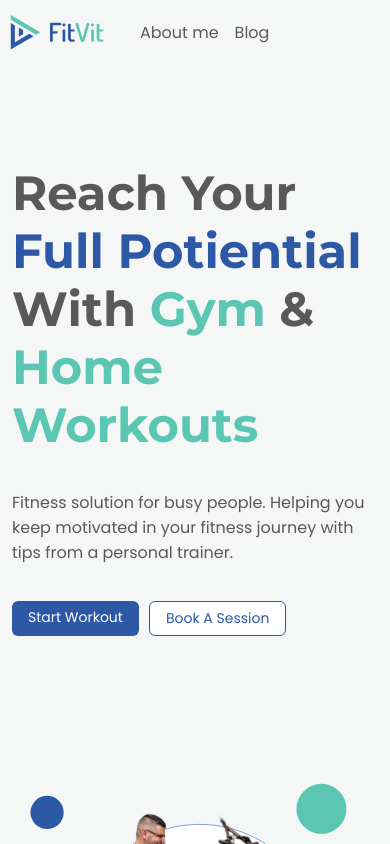
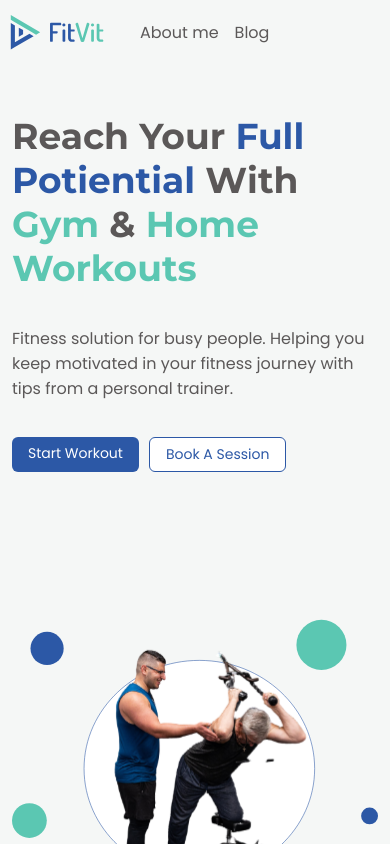
Before and after one commit to JGSolutions/fitvitfitness, a Next.js app: page / in a window 390 px wide. Shown: the top 844 px of the page. Built offline with nearby package versions, Linux system fonts and the light colour scheme.

Commit message:
css touch ups

```diff
--- a/components/header/Header.module.css
+++ b/components/header/Header.module.css
@@ -3,7 +3,7 @@
   height: 64px;
   position: sticky;
   top: 0;
-  z-index: 1;
+  z-index: 50;
   display: flex;
   align-items: center;
   gap: var(--padding-large);
--- a/styles/Home.module.css
+++ b/styles/Home.module.css
@@ -29,7 +29,7 @@
 .headerText {
 	color: var(--primary-text);
 	font-family: var(--ff-secondary);
-	font-size: var(--fs-xl);
+	font-size: clamp(36px, 5vw, var(--fs-xl));
 	font-weight: var(--fw-bold);
 }
 
@@ -82,6 +82,10 @@
 }
 
 @media (max-width: 900px) {
+	.main {
+		margin-top: 50px;
+	}
+
 	.section {
 		flex-direction: column;
 	}
```
